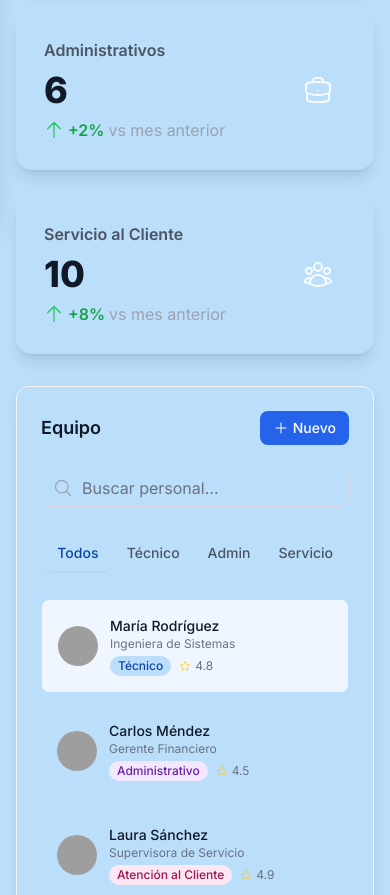
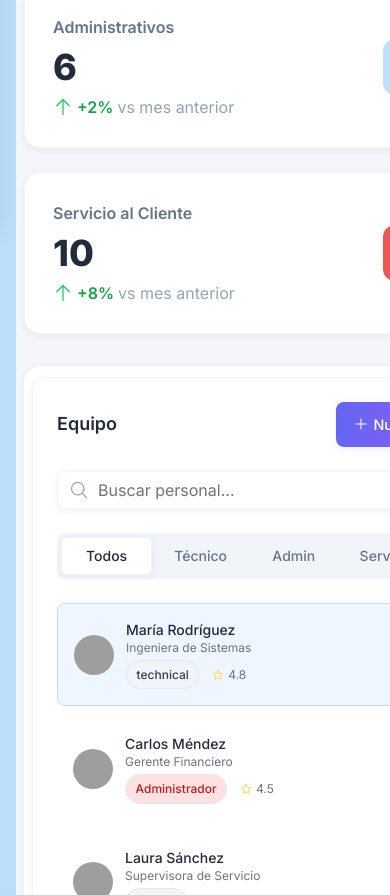
Before and after one commit to Alexisxx9999/frontend_iot_water, a Vue app: page /app/personnel in a window 390 px wide. Shown: the part 629-1524 px from the top of the page. Built offline with nearby package versions, Linux system fonts and the light colour scheme; grey boxes are pictures that could not be loaded.

Commit message:
mejoras de diseño

```diff
--- a/src/views/Personnel/PersonnelListPage.vue
+++ b/src/views/Personnel/PersonnelListPage.vue
@@ -1,12 +1,14 @@
 <template>
-  <div class="space-y-8">
-    <!-- Stats Grid -->
-    <PersonnelStats :stats="stats" />
+  <div class="personnel-page space-y-8">
+    <!-- Stats Grid con animaciones -->
+    <div class="stats-section">
+      <PersonnelStats :stats="stats" />
+    </div>
 
     <!-- Main Content Grid -->
-    <div class="grid grid-cols-1 lg:grid-cols-4 gap-8">
+    <div class="main-content-grid">
       <!-- Employee List -->
-      <div class="lg:col-span-1">
+      <div class="employee-list-section">
         <PersonnelList
           :employees="employees"
           :filtered-employees="filteredEmployees"
@@ -22,7 +24,7 @@
           <template #new-employee-btn>
             <button
               @click="showNewPersonnelModal = true"
-              class="inline-flex items-center px-3 py-2 border border-transparent text-sm leading-4 font-medium rounded-lg text-white bg-primary-600 hover:bg-primary-700 focus:outline-none focus:ring-2 focus:ring-offset-2 focus:ring-primary-500 transition-all duration-200"
+              class="new-employee-btn"
             >
               <PlusIcon class="w-4 h-4 mr-1" />
               Nuevo
@@ -37,7 +39,7 @@
           <!-- Slot para el badge de rol -->
           <template #role-badge="{ employee }">
             <span
-              class="inline-flex items-center px-2 py-0.5 rounded-full text-xs font-medium"
+              class="role-badge"
               :class="getRoleBadgeClass(employee.role)"
             >
               {{ getRoleName(employee.role) }}
@@ -52,7 +54,7 @@
       </div>
 
       <!-- Employee Details -->
-      <div class="lg:col-span-3" v-if="selectedEmployee">
+      <div class="employee-details-section" v-if="selectedEmployee">
         <PersonnelDetails
           :selected-employee="selectedEmployee"
           @edit="handleEditEmployee"
@@ -61,7 +63,7 @@
           <!-- Slot para el badge de rol -->
           <template #role-badge="{ employee }">
             <span
-              class="inline-flex items-center px-3 py-1 rounded-full text-sm font-medium"
+              class="role-badge-large"
               :class="getRoleBadgeClass(employee.role)"
             >
               {{ getRoleName(employee.role) }}
@@ -506,83 +508,52 @@ export default {
     });
 
     // Métodos
-    const getRoleName = (role) => {
-      const roles = {
-        technical: "Técnico",
-        admin: "Administrativo",
-        service: "Atención al Cliente"
-      };
-      return roles[role] || role;
-    };
-
-    const getRoleBadgeClass = (role) => {
-      const classes = {
-        technical: 'bg-blue-100 text-blue-800',
-        admin: 'bg-purple-100 text-purple-800',
-        service: 'bg-pink-100 text-pink-800'
-      };
-      return classes[role] || 'bg-gray-100 text-gray-800';
-    };
-
     const selectEmployee = (employee) => {
       selectedEmployee.value = employee;
+      activeProfileTab.value = 'info';
     };
 
     const setActiveTab = (tab) => {
       activeTab.value = tab;
     };
 
-    const handleEditEmployee = (employee) => {
-      alert(`Editando empleado: ${employee.name}`);
+    const handleEditEmployee = () => {
+      console.log('Editar empleado:', selectedEmployee.value);
     };
 
-    const handlePrintEmployee = (employee) => {
-      alert(`Imprimiendo información de: ${employee.name}`);
+    const handlePrintEmployee = () => {
+      console.log('Imprimir empleado:', selectedEmployee.value);
     };
 
-    const handleNewPersonnelCreated = async (newEmployeeData) => {
-      const newId = Math.max(...employees.value.map(e => e.id)) + 1;
-
-      const employee = {
-        id: newId,
-        name: newEmployeeData.name,
-        firstName: newEmployeeData.name.split(' ')[0],
-        lastName: newEmployeeData.name.split(' ').slice(1).join(' '),
-        photo: "https://randomuser.me/api/portraits/lego/1.jpg",
-        role: "technical",
-        position: newEmployeeData.position,
-        rating: 4.5,
-        experience: newEmployeeData.experience + " años",
-        employeeId: newEmployeeData.employeeId,
-        department: newEmployeeData.department,
-        startDate: new Date(newEmployeeData.startDate).toLocaleDateString('es-ES', {
-          year: 'numeric',
-          month: 'short',
-          day: 'numeric'
-        }),
-        email: newEmployeeData.email,
-        phone: newEmployeeData.phone,
-        location: newEmployeeData.location,
-        skills: [],
-        customerSatisfaction: 85,
-        responseTime: 75,
-        resolvedCases: 80,
-        totalInteractions: 0,
-        averageRating: 0,
-        averageResolutionTime: 0,
-        salary: newEmployeeData.salary
-      };
-
-      employees.value.push(employee);
-      selectEmployee(employee);
-
-      // Mostrar mensaje de éxito
-      alert(`Empleado ${employee.name} creado exitosamente`);
+    const handleNewPersonnelCreated = (newEmployee) => {
+      employees.value.push(newEmployee);
+      showNewPersonnelModal.value = false;
     };
 
-    // Watchers y lifecycle hooks
-    watch(selectedEmployee, () => {
-      activeProfileTab.value = 'info';
+    const getRoleBadgeClass = (role) => {
+      const classes = {
+        'admin': 'bg-red-100 text-red-800',
+        'manager': 'bg-blue-100 text-blue-800',
+        'technician': 'bg-green-100 text-green-800',
+        'operator': 'bg-yellow-100 text-yellow-800',
+        'supervisor': 'bg-purple-100 text-purple-800'
+      };
+      return classes[role] || 'bg-gray-100 text-gray-800';
+    };
+
+    const getRoleName = (role) => {
+      const names = {
+        'admin': 'Administrador',
+        'manager': 'Gerente',
+        'technician': 'Técnico',
+        'operator': 'Operador',
+        'supervisor': 'Supervisor'
+      };
+      return names[role] || role;
+    };
+
+    onMounted(() => {
+      // Sin partículas para mejor rendimiento
     });
 
     return {
@@ -592,61 +563,206 @@ export default {
       activeProfileTab,
       searchQuery,
       showNewPersonnelModal,
+      stats,
       roleTabs,
-      stats,
+      employeeHistory,
+      aiContributions,
+      defaultPermissions,
       filteredEmployees,
-      employeeActivities,
-      employeeDocuments,
-      performanceMetrics,
-      employeeSkills,
-      employeeEvaluations,
-      getRoleName,
-      getRoleBadgeClass,
+      roleTabs,
       selectEmployee,
       setActiveTab,
       handleEditEmployee,
       handlePrintEmployee,
       handleNewPersonnelCreated,
-      defaultPermissions,
-      employeeHistory,
-      aiContributions
+      getRoleBadgeClass,
+      getRoleName
     };
   }
 };
 </script>
 
 <style scoped>
-/* Scrollbar styling */
-.overflow-y-auto::-webkit-scrollbar {
-  width: 6px;
+.personnel-page {
+  position: relative;
+  min-height: 100vh;
+  background: #f5f6fa;
+  padding: 1rem;
+  color: #232b3b;
 }
 
-.overflow-y-auto::-webkit-scrollbar-track {
-  background: #f1f5f9;
-  border-radius: 3px;
+.stats-section {
+  margin-bottom: 1.5rem;
 }
 
-.overflow-y-auto::-webkit-scrollbar-thumb {
-  background: #cbd5e1;
-  border-radius: 3px;
+.main-content-grid {
+  display: grid;
+  grid-template-columns: 1fr;
+  gap: 1.5rem;
+}
+@media (min-width: 1024px) {
+  .main-content-grid {
+    grid-template-columns: 1fr 3fr;
+    gap: 2rem;
+  }
 }
 
-.overflow-y-auto::-webkit-scrollbar-thumb:hover {
-  background: #94a3b8;
+.employee-list-section, .employee-details-section {
+  background: #fff;
+  border-radius: 1rem;
+  box-shadow: 0 2px 8px rgba(0,0,0,0.06);
+  padding: 1.2rem 1rem;
 }
 
-/* Animaciones personalizadas */
-.hover\:shadow-medium:hover {
-  transform: translateY(-2px);
+.new-employee-btn {
+  display: inline-flex;
+  align-items: center;
+  padding: 0.7rem 1.1rem;
+  border: none;
+  border-radius: 0.5rem;
+  font-size: 0.9rem;
+  font-weight: 500;
+  color: #fff;
+  background: linear-gradient(90deg, #6366f1 0%, #8b5cf6 100%);
+  box-shadow: 0 2px 8px rgba(99,102,241,0.10);
+  transition: background 0.2s, box-shadow 0.2s, transform 0.15s;
+  cursor: pointer;
+}
+.new-employee-btn:hover {
+  background: linear-gradient(90deg, #8b5cf6 0%, #6366f1 100%);
+  box-shadow: 0 4px 16px rgba(139,92,246,0.12);
+  transform: translateY(-1px);
 }
 
-.transition-all {
-  transition: all 0.2s ease-in-out;
+.role-badge {
+  display: inline-flex;
+  align-items: center;
+  padding: 0.25rem 0.6rem;
+  border-radius: 9999px;
+  font-size: 0.75rem;
+  font-weight: 500;
+  background: #f1f5f9;
+  border: 1px solid #e5e7eb;
+  color: #6366f1;
+  margin-right: 0.3rem;
+}
+.role-badge-large {
+  display: inline-flex;
+  align-items: center;
+  padding: 0.5rem 1.1rem;
+  border-radius: 9999px;
+  font-size: 0.9rem;
+  font-weight: 500;
+  background: #f1f5f9;
+  border: 1px solid #e5e7eb;
+  color: #6366f1;
 }
 
-/* Efectos de hover para las tarjetas */
-.bg-white:hover {
-  transform: translateY(-2px);
-  box-shadow: 0 10px 25px -5px rgba(0, 0, 0, 0.1), 0 10px 10px -5px rgba(0, 0, 0, 0.04);
+:deep(.bg-white) {
+  background: #fff !important;
+  color: #232b3b !important;
+  border: 1px solid #f1f5f9;
+  box-shadow: 0 2px 8px rgba(0,0,0,0.06);
+}
+:deep(.shadow-lg) {
+  box-shadow: 0 2px 8px rgba(0,0,0,0.06);
+}
+:deep(.rounded-2xl) {
+  border-radius: 1rem;
+}
+:deep(.text-gray-900) {
+  color: #232b3b !important;
+}
+:deep(.text-gray-600) {
+  color: #64748b !important;
+}
+:deep(.text-gray-400) {
+  color: #94a3b8 !important;
+}
+:deep(.text-success-500) {
+  color: #22c55e !important;
+}
+:deep(.text-danger-500) {
+  color: #ef4444 !important;
+}
+:deep(.text-success-600) {
+  color: #16a34a !important;
+}
+:deep(.text-danger-600) {
+  color: #b91c1c !important;
+}
+:deep(.bg-success-500) {
+  background: #22c55e !important;
+}
+:deep(.bg-danger-500) {
+  background: #ef4444 !important;
+}
+:deep(.bg-primary-600) {
+  background: #6366f1 !important;
+}
+:deep(.bg-primary-700) {
+  background: #4f46e5 !important;
+}
+:deep(.bg-blue-100) {
+  background: #dbeafe !important;
+  color: #2563eb !important;
+}
+:deep(.bg-red-100) {
+  background: #fee2e2 !important;
+  color: #dc2626 !important;
+}
+:deep(.bg-green-100) {
+  background: #d1fae5 !important;
+  color: #059669 !important;
+}
+:deep(.bg-yellow-100) {
+  background: #fef9c3 !important;
+  color: #ca8a04 !important;
+}
+:deep(.bg-purple-100) {
+  background: #ede9fe !important;
+  color: #7c3aed !important;
+}
+:deep(.bg-gray-100) {
+  background: #f1f5f9 !important;
+  color: #64748b !important;
+}
+:deep(.text-yellow-400) {
+  color: #facc15 !important;
+}
+:deep(.text-blue-800) {
+  color: #1e40af !important;
+}
+:deep(.text-red-800) {
+  color: #b91c1c !important;
+}
+:deep(.text-green-800) {
+  color: #166534 !important;
+}
+:deep(.text-purple-800) {
+  color: #6d28d9 !important;
+}
+:deep(.text-gray-800) {
+  color: #334155 !important;
+}
+
+@media (max-width: 768px) {
+  .personnel-page {
+    padding: 0.75rem;
+  }
+  .main-content-grid {
+    gap: 1rem;
+  }
+  .employee-list-section, .employee-details-section {
+    padding: 0.7rem 0.5rem;
+  }
+}
+@media (max-width: 480px) {
+  .personnel-page {
+    padding: 0.5rem;
+  }
+  .main-content-grid {
+    gap: 0.75rem;
+  }
 }
 </style>
```
Also changed, not shown: src/views/Incidents/IncidentListPage.vue (+159 -7 lines).
